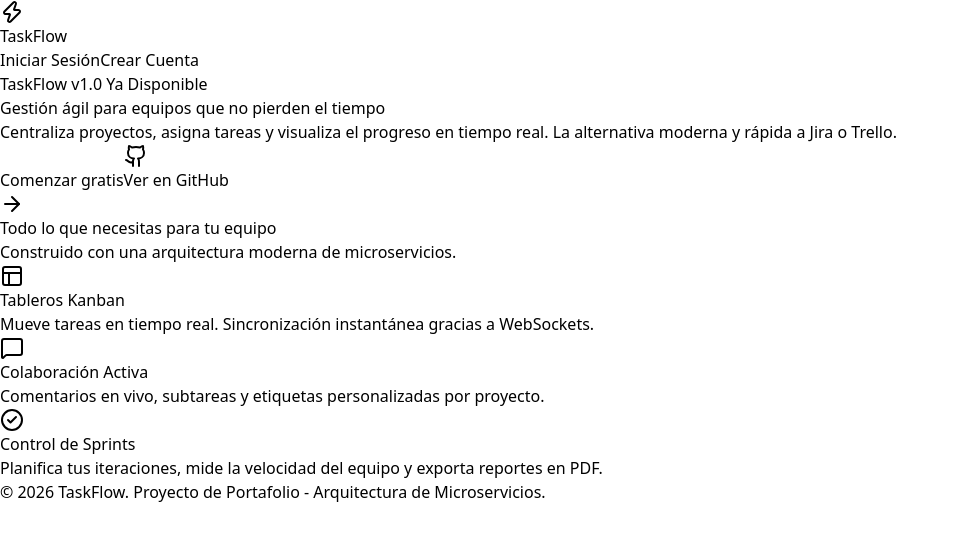
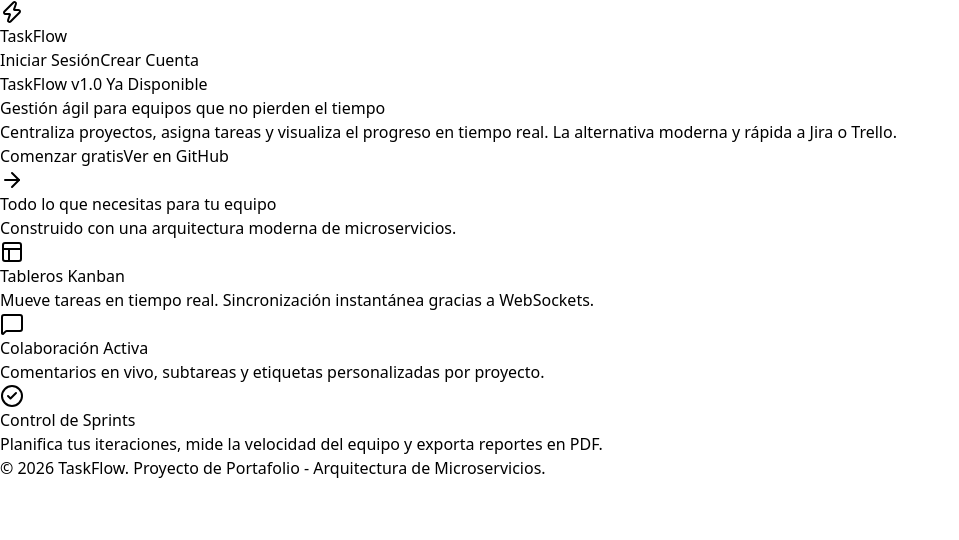
Before and after one commit to AlfredoRiveraaa/taskflow-frontend, a React (Vite) app: page / in a window 1280 px wide. Shown: the top 540 px of the page, without its empty margins (0-959 px from the left). Built offline with nearby package versions, Linux system fonts and the light colour scheme.

Commit message:
fix: resolver error de icono Github y tsconfig deprecation

```diff
--- a/src/pages/landing/LandingPage.tsx
+++ b/src/pages/landing/LandingPage.tsx
@@ -1,6 +1,6 @@
 import { Link } from "react-router-dom";
 import { Button } from "@/components/ui/button";
-import { CheckCircle2, Layout, MessageSquare, Zap, ArrowRight, Github } from "lucide-react";
+import { CheckCircle2, Layout, MessageSquare, Zap, ArrowRight } from "lucide-react";
 
 export default function LandingPage() {
   return (
@@ -46,7 +46,7 @@
               </Button>
             </Link>
             <Button size="lg" variant="outline" className="h-14 px-8 text-lg gap-2">
-              <Github className="w-5 h-5" /> Ver en GitHub
+              Ver en GitHub
             </Button>
           </div>
         </section>
--- a/tsconfig.app.json
+++ b/tsconfig.app.json
@@ -27,7 +27,8 @@
       "@/*": [
         "./src/*"
       ]
-    }
+    },
+    "ignoreDeprecations": "6.0"
   },
   "include": ["src"]
 }
```
